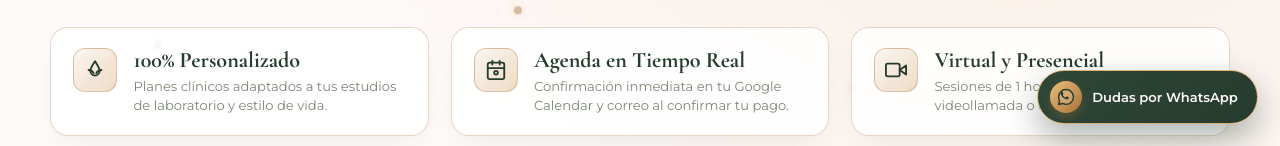
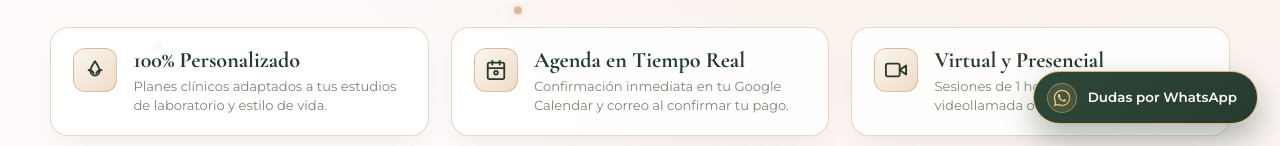
Before and after one commit to LTCBlackjack/valeria-nutricion-web, a plain HTML site: page index.html in a window 1280 px wide. Shown: the part 654-800 px from the top of the page. Drawn offline with nearby package versions, Linux system fonts and the light colour scheme; animation ran at ten frames a second.

Commit message:
fix: trazo vectorial oficial de WhatsApp perfectamente centrado en dorado

```diff
--- a/index.html
+++ b/index.html
@@ -1327,12 +1327,17 @@
      target="_blank"
      rel="noopener"
      title="¿Dudas antes de agendar? Escríbenos por WhatsApp"
-     style="position: fixed; bottom: 22px; right: 22px; z-index: 95; background: linear-gradient(135deg, #2E4738 0%, #253B2E 100%); color: #FEFAFA; text-decoration: none; padding: 0.62rem 1.2rem 0.62rem 0.72rem; border-radius: 999px; font-size: 0.82rem; font-weight: 600; box-shadow: 0 14px 32px rgba(37,59,46,0.36); border: 1.5px solid #DEB074; display: flex; align-items: center; gap: 0.65rem; transition: transform 0.25s ease, box-shadow 0.25s ease;">
-    <span style="width: 32px; height: 32px; border-radius: 50%; background: linear-gradient(135deg, #EBBE7C 0%, #A77237 100%); display: inline-flex; align-items: center; justify-content: center; flex-shrink: 0; box-shadow: 0 4px 10px rgba(167, 114, 55, 0.35);">
-      <!-- Logo oficial de WhatsApp (globo + auricular telefónico) estilizado con los colores de la marca -->
-      <svg width="18" height="18" viewBox="0 0 24 24" fill="none" xmlns="http://www.w3.org/2000/svg">
-        <path d="M12.04 2C6.58 2 2.13 6.45 2.13 11.91C2.13 13.66 2.59 15.36 3.45 16.86L2.05 22L7.3 20.62C8.75 21.41 10.38 21.83 12.04 21.83C17.5 21.83 21.95 17.38 21.95 11.92C21.95 9.27 20.92 6.78 19.05 4.91C17.18 3.03 14.69 2 12.04 2Z" stroke="#253B2E" stroke-width="1.9" stroke-linecap="round" stroke-linejoin="round" fill="rgba(254, 250, 250, 0.16)"/>
-        <path d="M16.56 14.38C16.31 15.08 15.1 15.67 14.52 15.75C13.98 15.83 13.3 15.86 12.54 15.62C12.08 15.47 11.49 15.27 10.74 14.95C7.58 13.59 5.51 10.41 5.35 10.2C5.2 9.99 4.07 8.49 4.07 6.94C4.07 5.39 4.88 4.63 5.17 4.31C5.46 3.99 5.8 3.91 6.01 3.91C6.22 3.91 6.43 3.91 6.61 3.92C6.8 3.93 7.06 3.85 7.31 4.46C7.56 5.07 8.17 6.57 8.25 6.73C8.33 6.89 8.38 7.08 8.27 7.29C8.17 7.5 8.11 7.63 7.95 7.82C7.79 8.01 7.62 8.24 7.48 8.38C7.32 8.54 7.15 8.71 7.34 9.03C7.52 9.35 8.16 10.39 9.1 11.23C10.31 12.31 11.33 12.64 11.65 12.8C11.97 12.96 12.15 12.93 12.34 12.72C12.53 12.51 13.13 11.81 13.34 11.49C13.55 11.17 13.76 11.23 14.05 11.33C14.34 11.44 15.89 12.2 16.21 12.36C16.53 12.52 16.74 12.6 16.82 12.73C16.9 12.87 16.9 13.52 16.56 14.38Z" transform="translate(1.5, 1.8) scale(0.84)" fill="#253B2E"/>
+     style="position: fixed; bottom: 22px; right: 22px; z-index: 95; background: linear-gradient(135deg, #2E4738 0%, #253B2E 100%); color: #FEFAFA; text-decoration: none; padding: 0.65rem 1.25rem 0.65rem 0.85rem; border-radius: 999px; font-size: 0.84rem; font-weight: 600; box-shadow: 0 14px 32px rgba(37,59,46,0.36); border: 1.5px solid #DEB074; display: flex; align-items: center; gap: 0.65rem; transition: transform 0.25s ease, box-shadow 0.25s ease;">
+    <span style="width: 30px; height: 30px; border-radius: 50%; background: rgba(235, 190, 124, 0.14); border: 1px solid rgba(235, 190, 124, 0.45); display: inline-flex; align-items: center; justify-content: center; flex-shrink: 0;">
+      <svg width="20" height="20" viewBox="0 0 24 24" fill="none" xmlns="http://www.w3.org/2000/svg" style="display: block;">
+        <defs>
+          <linearGradient id="waGoldBrand" x1="0%" y1="0%" x2="100%" y2="100%">
+            <stop offset="0%" stop-color="#F5D9A6"/>
+            <stop offset="50%" stop-color="#EBBE7C"/>
+            <stop offset="100%" stop-color="#C8964E"/>
+          </linearGradient>
+        </defs>
+        <path fill-rule="evenodd" clip-rule="evenodd" d="M19.05 4.91A9.816 9.816 0 0 0 12.04 2c-5.46 0-9.91 4.45-9.91 9.91 0 1.75.46 3.45 1.32 4.95L2.05 22l5.25-1.38c1.45.79 3.08 1.21 4.74 1.21 5.46 0 9.91-4.45 9.91-9.91 0-2.65-1.03-5.14-2.9-7.01zm-7.01 15.24c-1.48 0-2.93-.4-4.2-1.15l-.3-.18-3.12.82.83-3.04-.2-.31a8.264 8.264 0 0 1-1.26-4.38c0-4.54 3.7-8.24 8.25-8.24 2.2 0 4.27.86 5.82 2.42a8.183 8.183 0 0 1 2.41 5.83c0 4.54-3.7 8.23-8.23 8.23zm4.52-6.16c-.25-.12-1.47-.72-1.69-.81-.23-.08-.39-.12-.56.12-.17.25-.64.81-.78.97-.14.17-.29.19-.54.06-.25-.12-1.05-.39-1.99-1.23-.74-.66-1.23-1.47-1.38-1.72-.14-.25-.02-.38.11-.51.11-.11.25-.29.37-.43.12-.14.17-.25.25-.41.08-.17.04-.31-.02-.43-.06-.12-.56-1.35-.76-1.84-.2-.48-.41-.42-.56-.43h-.48c-.17 0-.43.06-.66.31-.23.25-.87.85-.87 2.07 0 1.22.89 2.4 1.01 2.57.12.17 1.75 2.67 4.24 3.74.59.26 1.05.41 1.41.52.59.19 1.13.16 1.56.1.48-.07 1.47-.6 1.67-1.18.21-.58.21-1.07.14-1.18-.06-.1-.23-.16-.48-.29z" fill="url(#waGoldBrand)"/>
       </svg>
     </span>
     <span>Dudas por WhatsApp</span>
```
